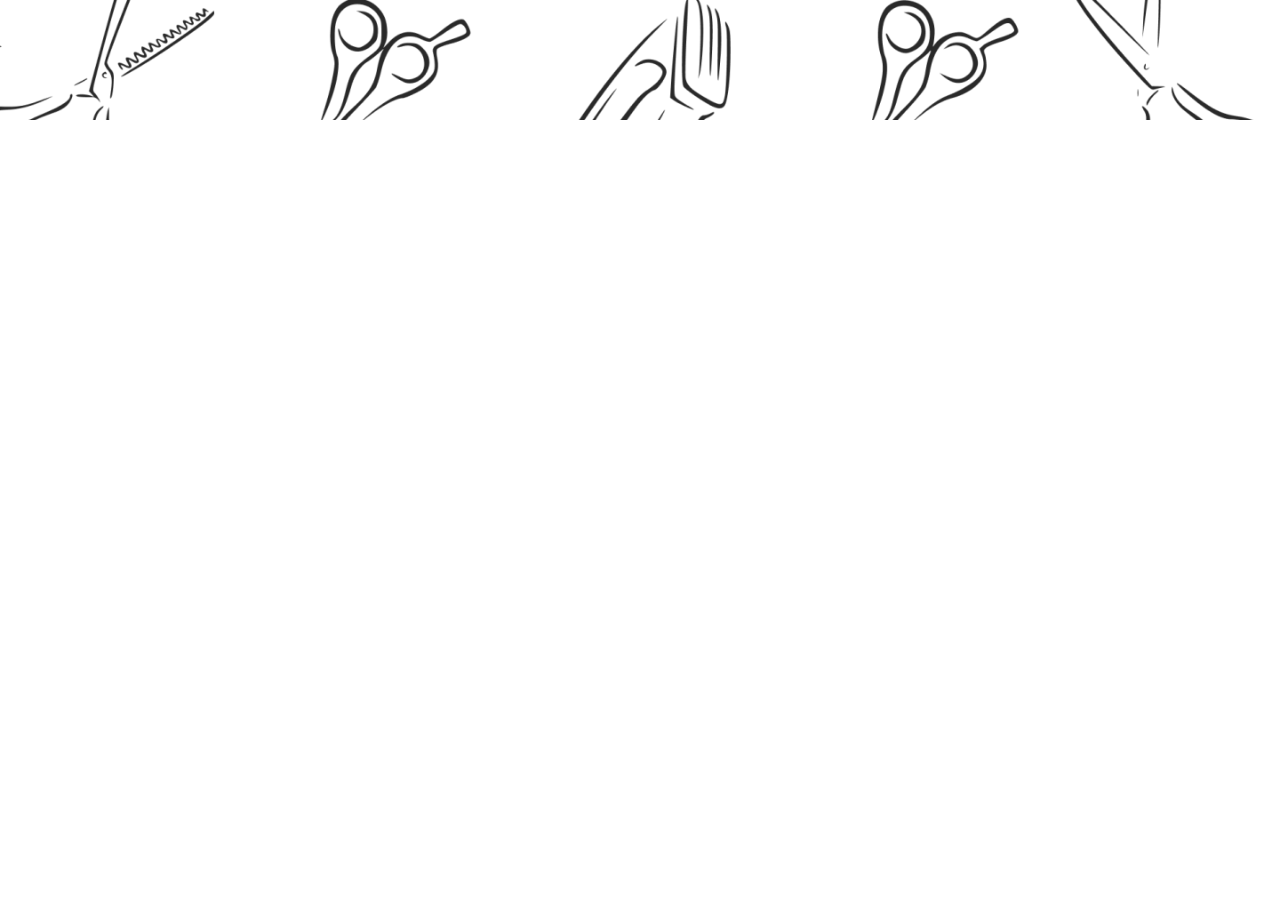
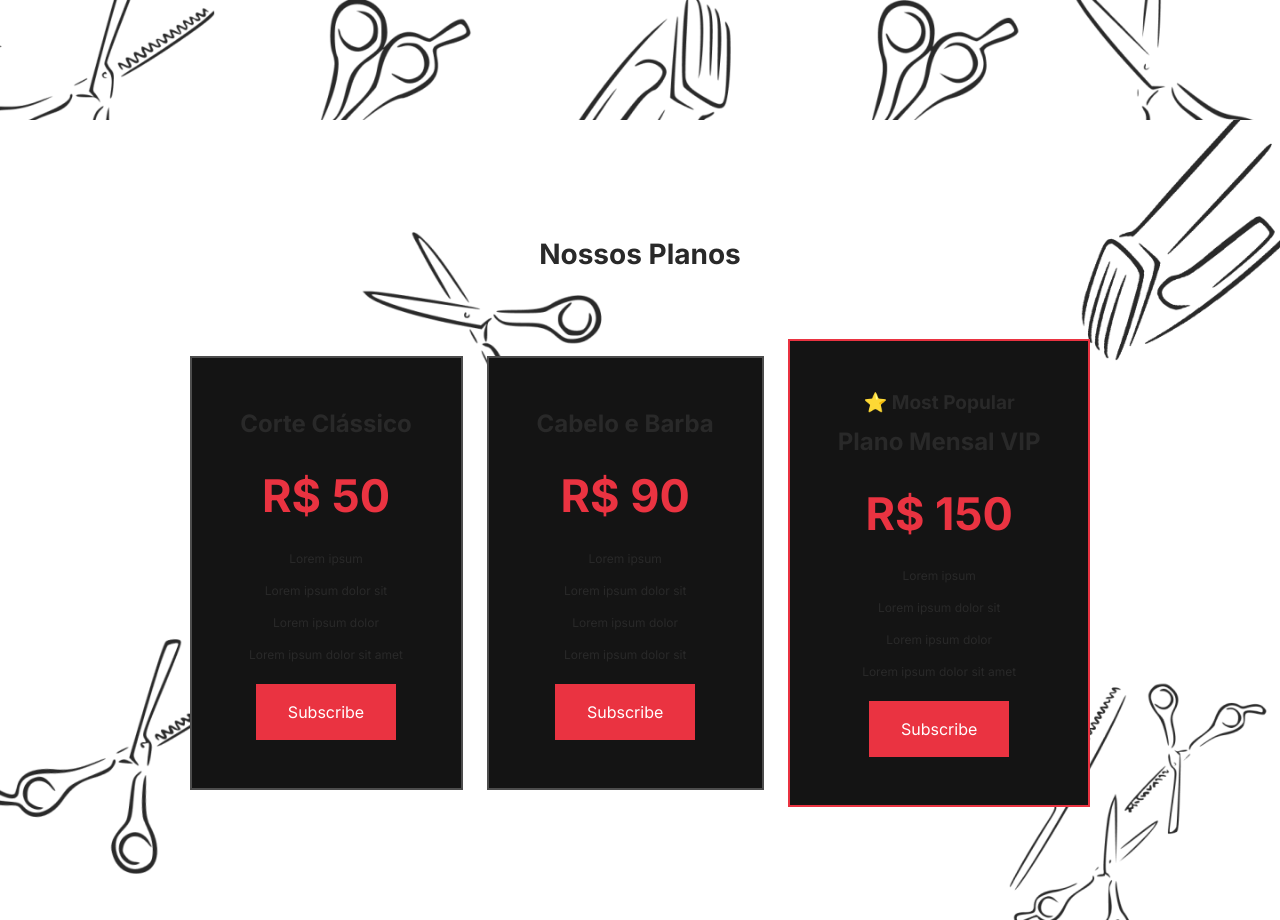
Before and after one commit to Paulo-Mikhael/barbershop, a Next.js app: page / in a window 1280 px wide. Shown: the part 1480-2400 px from the top of the page. Before the commit the page ends 1600 px from the top, so only its background shows below. Built offline with nearby package versions, Linux system fonts and the light colour scheme.

Commit message:
HomePlans Page

```diff
--- /dev/null
+++ b/app/components/Pages/HomePage/HomePlans/Cards/Card/index.tsx
@@ -0,0 +1,43 @@
+"use client"
+
+import Button from "@/app/components/Button";
+import clsx from "clsx";
+
+export type CardContent = {
+  mostPopular?: boolean,
+  title: string,
+  price: number,
+  benefits: string[],
+  onClick?: () => void
+};
+
+export default function Card({ mostPopular = false, ...card }: CardContent) {
+  return (
+    <span className={clsx("min-w-68.25 min-h-97.25 bg-box border-2 flex flex-col gap-5 items-center justify-center cursor-pointer p-12",
+      {
+        "border-typo-600": mostPopular == false,
+        "border-brand-default": mostPopular == true
+      }
+    )}>
+      <h3 className="text-section-title font-bold flex flex-col items-center gap-1.5">
+        {mostPopular && <p className="text-section-subtitle">
+          ⭐ Most Popular
+        </p>}
+        {card.title}
+      </h3>
+      <p className="text-brand-default text-highlight font-bold">
+        R$ {card.price}
+      </p>
+      <ul className="flex flex-col items-center text-caption gap-3.5 max-w-68 text-center">
+        {card.benefits.map((benefit, index) => (
+          <li key={index}>
+            {benefit}
+          </li>
+        ))}
+      </ul>
+      <Button onClick={card.onClick}>
+        Subscribe
+      </Button>
+    </span>
+  );
+}
--- /dev/null
+++ b/app/components/Pages/HomePage/HomePlans/Cards/index.tsx
@@ -0,0 +1,45 @@
+import Card, { CardContent } from "./Card";
+
+const cards: CardContent[] = [
+  {
+    title: "Corte Clássico",
+    price: 50,
+    benefits: [
+      "Lorem ipsum",
+      "Lorem ipsum dolor sit",
+      "Lorem ipsum dolor",
+      "Lorem ipsum dolor sit amet"
+    ]
+  },
+  {
+    title: "Cabelo e Barba",
+    price: 90,
+    benefits: [
+      "Lorem ipsum",
+      "Lorem ipsum dolor sit",
+      "Lorem ipsum dolor",
+      "Lorem ipsum dolor sit"
+    ]
+  },
+  {
+    title: "Plano Mensal VIP",
+    price: 150,
+    benefits: [
+      "Lorem ipsum",
+      "Lorem ipsum dolor sit",
+      "Lorem ipsum dolor",
+      "Lorem ipsum dolor sit amet"
+    ],
+    mostPopular: true
+  },
+]
+
+export default function Cards() {
+  return (
+    <div className="flex gap-6 items-center">
+      <Card {...cards[0]} />
+      <Card {...cards[1]} />
+      <Card {...cards[2]} />
+    </div>
+  );
+}
--- /dev/null
+++ b/app/components/Pages/HomePage/HomePlans/index.tsx
@@ -0,0 +1,18 @@
+import Bar from "@/app/components/Bar";
+import Card from "./Cards/Card";
+import Cards from "./Cards";
+
+export default function HomePlans() {
+  return (
+    <section className="h-screen bg-plans bg-cover bg-center flex flex-col items-center justify-center gap-32">
+      <Bar />
+      <div className="flex flex-col gap-16 items-center">
+        <h2 className="text-subtitle font-bold">
+          Nossos Planos
+        </h2>
+        <Cards />
+      </div>
+      <Bar />
+    </section>
+  );
+}
--- a/app/components/Pages/HomePage/index.tsx
+++ b/app/components/Pages/HomePage/index.tsx
@@ -1,6 +1,7 @@
 import { ReactNode } from "react";
 import HomeMain from "./HomeMain";
 import HomeAbout from "./HomeAbout";
+import HomePlans from "./HomePlans";
 
 function HomePage({ children }: { children: ReactNode }) {
   return (
@@ -10,5 +11,6 @@ function HomePage({ children }: { children: ReactNode }) {
 
 HomePage.Main = HomeMain;
 HomePage.About = HomeAbout;
+HomePage.Plans = HomePlans;
 
 export default HomePage;
--- a/app/page.tsx
+++ b/app/page.tsx
@@ -5,6 +5,7 @@ export default function Home() {
     <HomePage>
       <HomePage.Main />
       <HomePage.About />
+      <HomePage.Plans />
     </HomePage>
   );
 }
```
Also changed, not shown: public/bg-plans.png (added).
